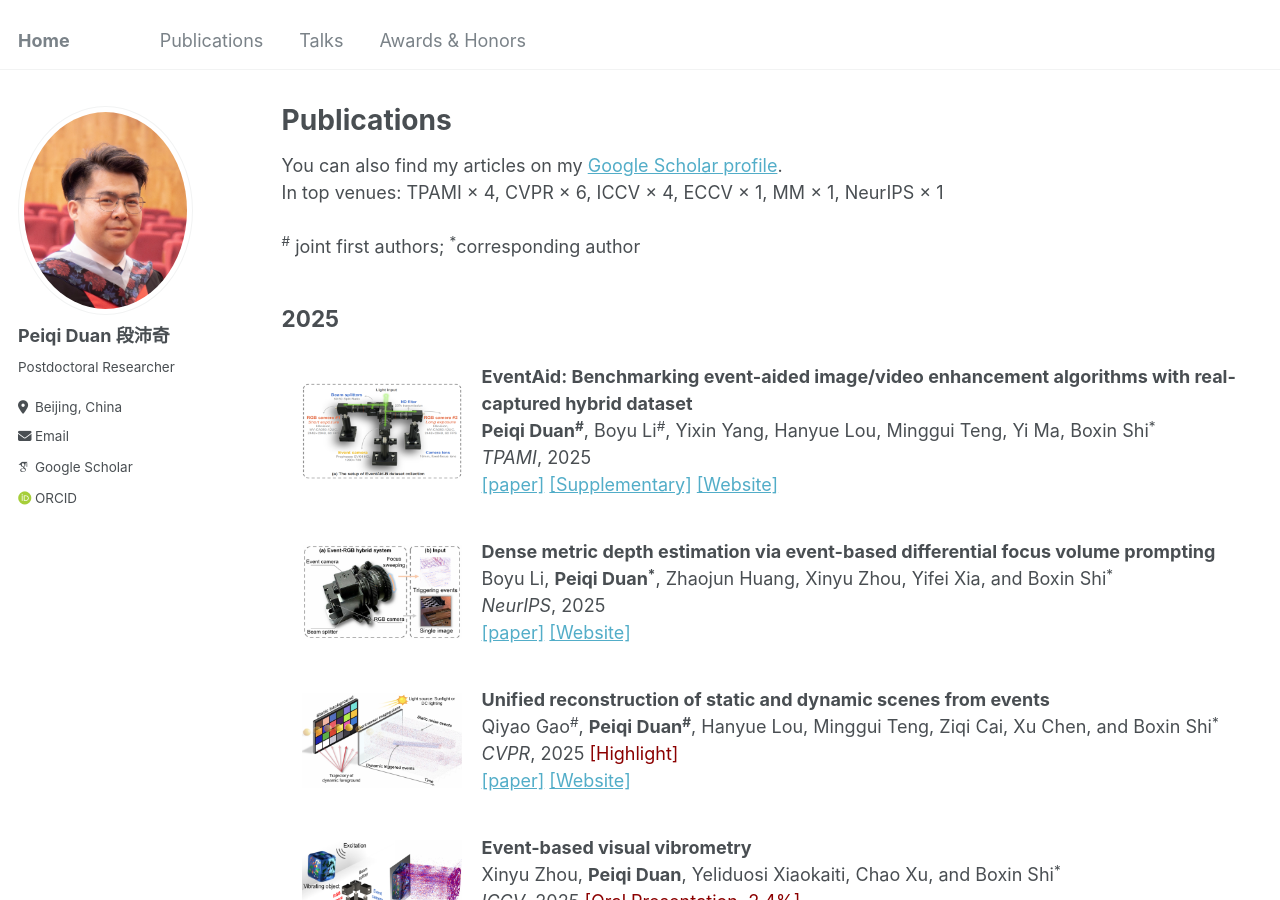
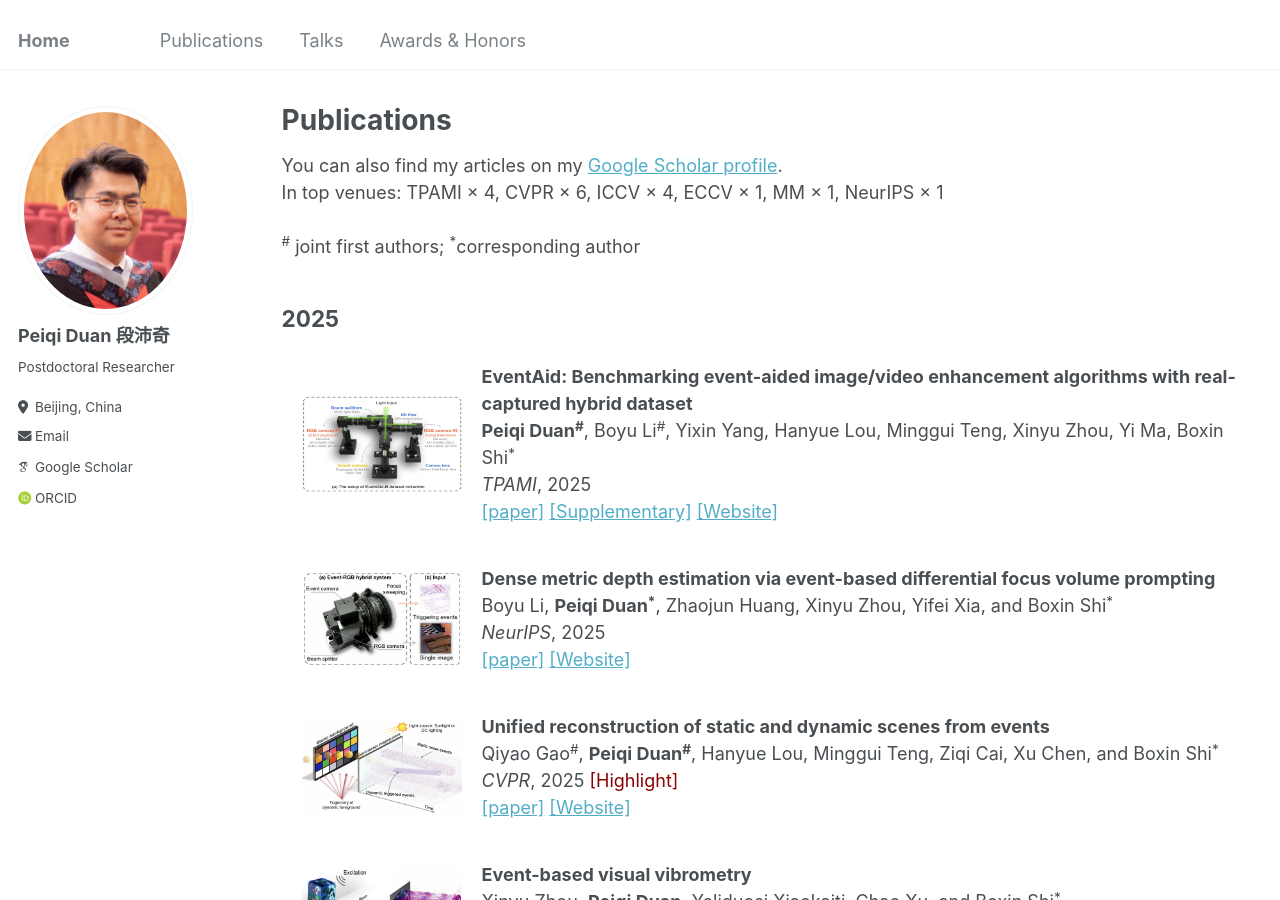
Before and after one commit to peiqi-duan/peiqi-duan.github.io, a Jekyll site: the page built from _pages/publications.md, in a window 1280 px wide and 900 px high. Built offline with Jekyll 4.4.1, drawn with Linux system fonts in a browser that asks for light colours; some web fonts are replaced.

Commit message:
Update author list for EventAid publication

```diff
--- a/_pages/publications.md
+++ b/_pages/publications.md
@@ -17,7 +17,7 @@ In top venues: TPAMI × 4, CVPR × 6, ICCV × 4, ECCV × 1, MM × 1, NeurIPS ×
     <div class="text-container">
       <papertitle>EventAid: Benchmarking event-aided image/video enhancement algorithms with real-captured hybrid dataset</papertitle>
       <br>
-      <strong>Peiqi Duan<sup>#</sup></strong>, Boyu Li<sup>#</sup>, Yixin Yang, Hanyue Lou, Minggui Teng, Yi Ma, Boxin Shi<sup>*</sup>
+      <strong>Peiqi Duan<sup>#</sup></strong>, Boyu Li<sup>#</sup>, Yixin Yang, Hanyue Lou, Minggui Teng, Xinyu Zhou, Yi Ma, Boxin Shi<sup>*</sup>
       <br>
       <em>TPAMI</em>, 2025
       <br>
```
